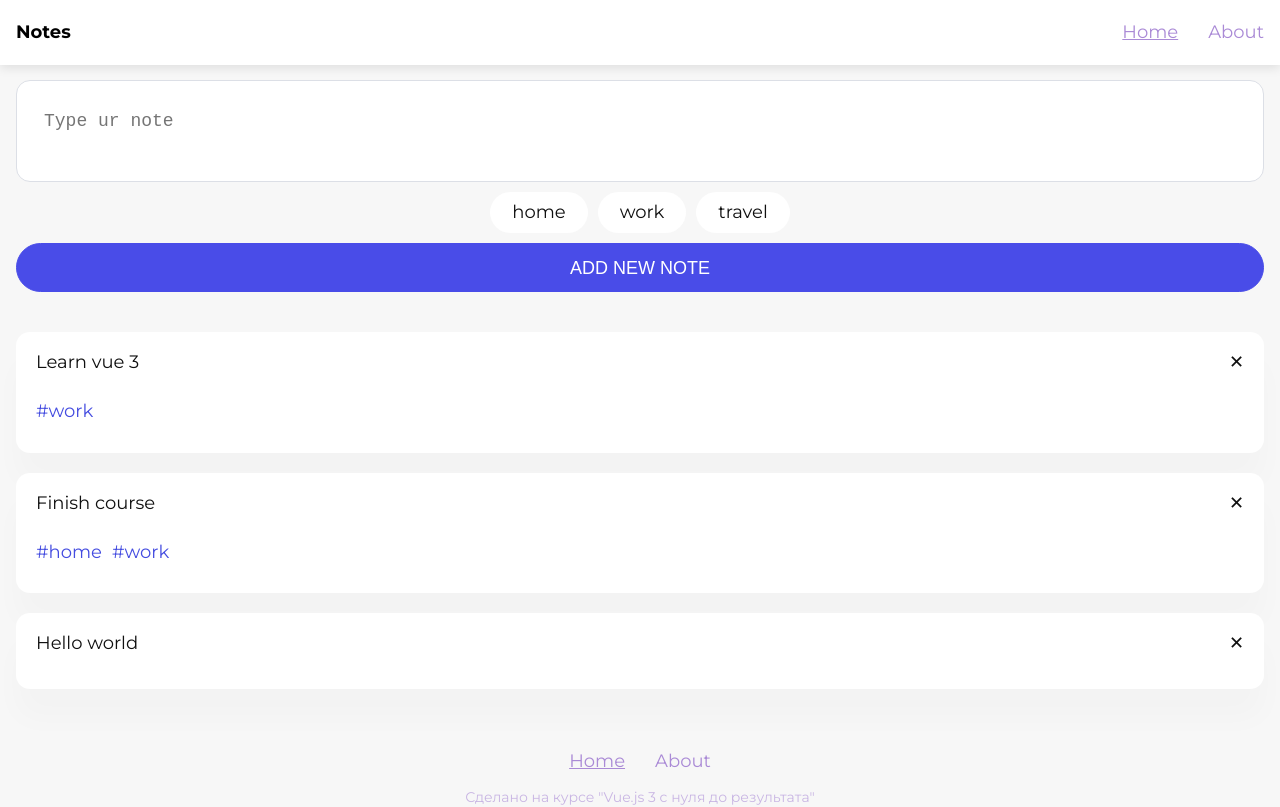
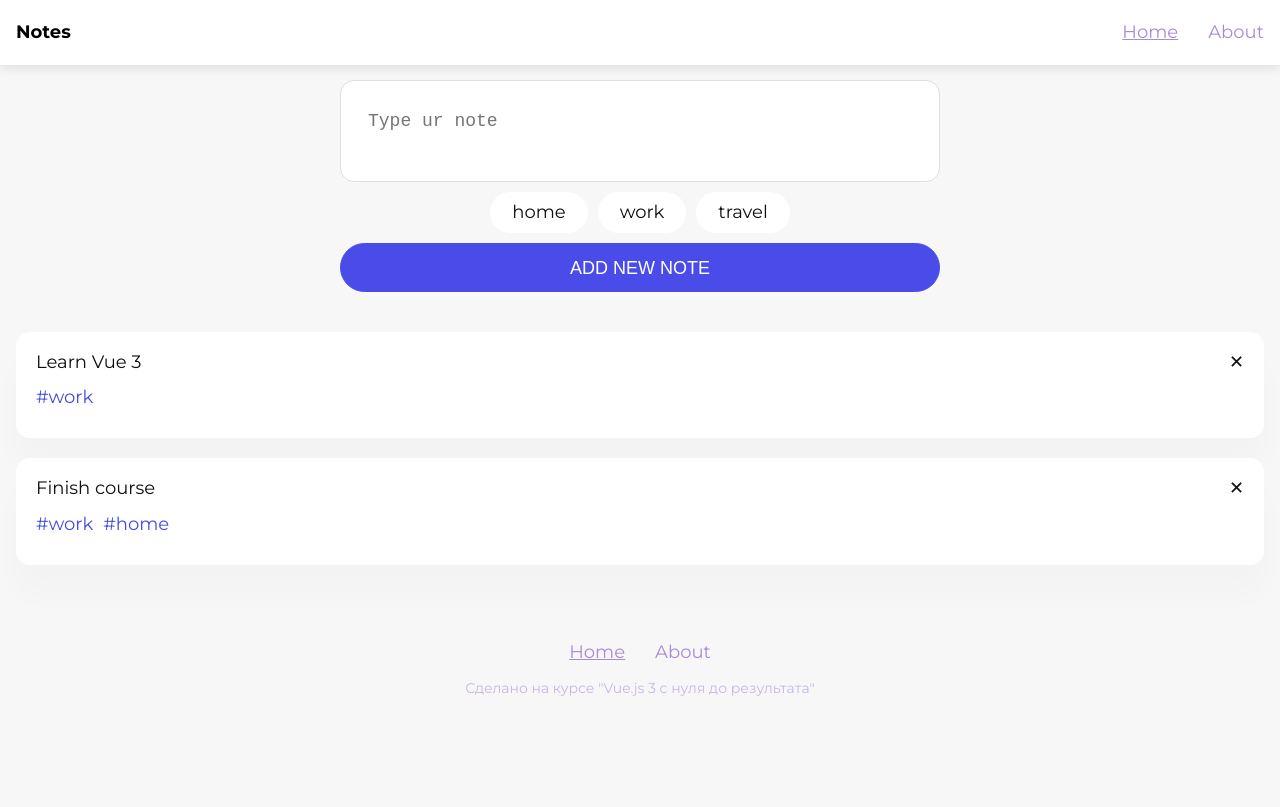
Before and after one commit to OksanaKulakova/tocode-notes, a Vue app: page /#/ in a window 1280 px wide. Built offline with nearby package versions, Linux system fonts and the light colour scheme.

Commit message:
added watched + some bugs fixed; READY FOR HOMEWORK

```diff
--- a/src/components/Notes/Form.vue
+++ b/src/components/Notes/Form.vue
@@ -1,13 +1,15 @@
 <template>
-  <form class="note-form" @submit.prevent="onSubmit">
-    <textarea required v-model="value" placeholder="Type ur note" />
-    <TagsList @onTagClick="handleTagClick" :items="tags" />
-    <button class="btn btnPrimary" type="submit">Add new note</button>
-  </form>
+  <div class="note-form__wrapper">
+    <form class="note-form" @submit.prevent="onSubmit">
+      <textarea required v-model="value" placeholder="Type ur note" />
+      <TagsList @onItemClick="handleTagClick" :items="tags" />
+      <button class="btn btnPrimary" type="submit">Add new note</button>
+    </form>
+  </div>
 </template>
 
 <script>
-import TagsList from '@/components/TagsList.vue'
+import TagsList from '@/components/UI/TagsList.vue'
 export default {
   components: { TagsList },
   data() {
@@ -17,22 +19,28 @@ export default {
     }
   },
   methods: {
-    handleTagClick(tag) {
-      console.log(tag)
-    },
     onSubmit() {
       this.$emit('onSubmit', this.value)
       this.value = ''
+    },
+    handleTagClick(tag) {
+      console.log(tag)
     }
   }
 }
 </script>
 
 <style lang="scss">
+.note-form__wrapper {
+  display: flex;
+  flex-direction: column;
+  align-items: center;
+}
 .note-form {
   display: flex;
   flex-direction: column;
-  justify-content: center;
+  max-width: 600px;
+  width: 100%;
   textarea {
     margin-bottom: 0;
   }
--- a/src/components/Notes/List.vue
+++ b/src/components/Notes/List.vue
@@ -1,15 +1,17 @@
 <template>
   <div class="notes-list">
-    <div class="note-item" v-for="(note, i) in items" :key="i">
+    <div class="note-item" v-for="(note, index) in items" :key="index">
       <div class="note-header">
         <p>{{ note.title }}</p>
-        <p style="cursor: pointer;" @click="$emit('onRemove', i)">&#10005;</p>
+        <p style="cursor: pointer;" @click="$emit('onRemove', index)">
+          &#10005;
+        </p>
       </div>
       <div class="note-footer">
         <TagsList
+          isPreview
           v-if="note.tags && note.tags.length > 0"
           :items="note.tags"
-          isPreview
         />
       </div>
     </div>
@@ -17,7 +19,7 @@
 </template>
 
 <script>
-import TagsList from '@/components/TagsList.vue'
+import TagsList from '@/components/UI/TagsList.vue'
 export default {
   components: { TagsList },
   props: {
--- a/src/components/TagsList.vue
+++ b/src/components/UI/TagsList.vue
@@ -2,12 +2,12 @@
   <div class="tags-list">
     <div
       class="tag-item"
-      v-for="tag in items"
-      :key="tag"
-      @click="$emit('onTagClick', tag)"
+      v-for="item in items"
+      :key="item"
+      @click="$emit('onItemClick', item)"
       :class="{ isPreview: isPreview }"
     >
-      <span>{{ tag }}</span>
+      <span>{{ item }}</span>
     </div>
   </div>
 </template>
@@ -17,7 +17,11 @@ export default {
   props: {
     items: {
       type: Array,
-      required: true
+      reqired: true
+    },
+    isActive: {
+      type: Boolean,
+      default: false
     },
     isPreview: {
       type: Boolean,
@@ -40,16 +44,20 @@ export default {
   border-radius: 22px;
   user-select: none;
   cursor: pointer;
-  &:last-child {
-    margin-right: 0;
+  &.isActive {
+    background-color: #444ce0;
+    color: #fff;
   }
   &.isPreview {
     padding: 0;
+    color: #444ce0;
     cursor: default;
-    color: #444ce0;
     &:before {
       content: '#';
     }
   }
+  &:last-child {
+    margin-right: 0;
+  }
 }
 </style>
--- a/src/pages/home.vue
+++ b/src/pages/home.vue
@@ -1,37 +1,56 @@
 <template>
-  <div class="md-body">
-    <Form @onSubmit="handleSubmit" />
-    <List @onRemove="handleRemove" :items="notes" />
-  </div>
+  <Form @onSubmit="handleSubmit" />
+  <List @onRemove="handleRemove" :items="notes" />
 </template>
 
 <script>
 import Form from '@/components/Notes/Form.vue'
 import List from '@/components/Notes/List.vue'
+
 export default {
   components: { Form, List },
   data() {
     return {
       notes: [
         {
-          title: 'Learn vue 3',
+          title: 'Learn Vue 3',
           tags: ['work']
         },
         {
           title: 'Finish course',
-          tags: ['home', 'work']
-        },
-        {
-          title: 'Hello world',
-          tags: []
+          tags: ['work', 'home']
         }
       ]
     }
   },
+  mounted() {
+    this.getNotes()
+  },
+  watch: {
+    notes: {
+      handler(updatedList) {
+        localStorage.setItem('notes', JSON.stringify(updatedList))
+      },
+      deep: true
+    }
+  },
   methods: {
-    handleSubmit(title) {
-      console.log(title)
+    // * get / set notes
+    getNotes() {
+      const localNotes = localStorage.getItem('notes')
+      if (localNotes) {
+        this.notes = JSON.parse(localNotes)
+      }
     },
+// * submit note
+handleSubmit(title) {
+  const note = {
+    title: title,
+    tags: []
+  }
+  this.notes.push(note)
+},
+    // * remove note
     handleRemove(index) {
       this.notes.splice(index, 1)
     }
```
Also changed, not shown: 2 other files (tests, documents, lock files or other folders).
